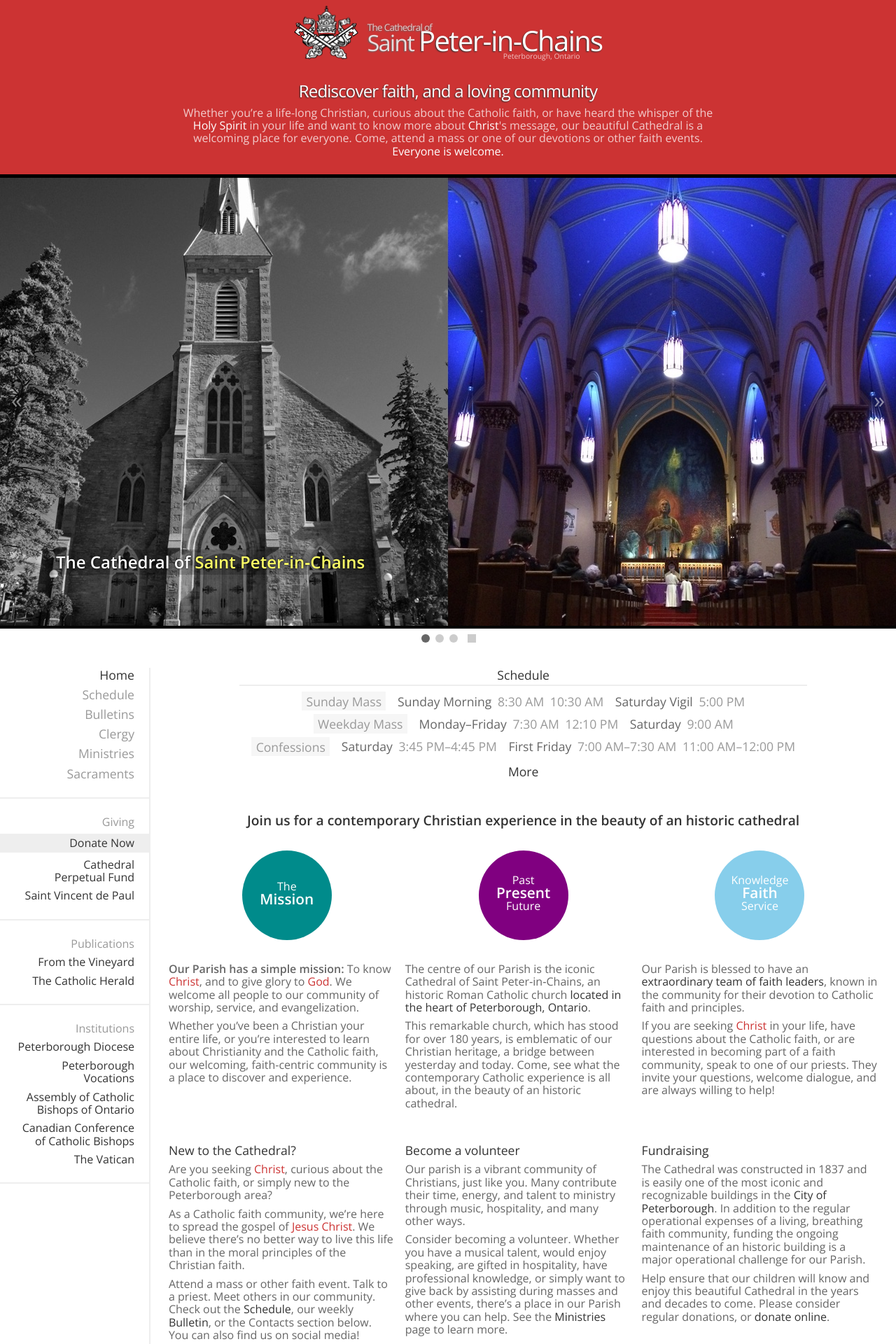
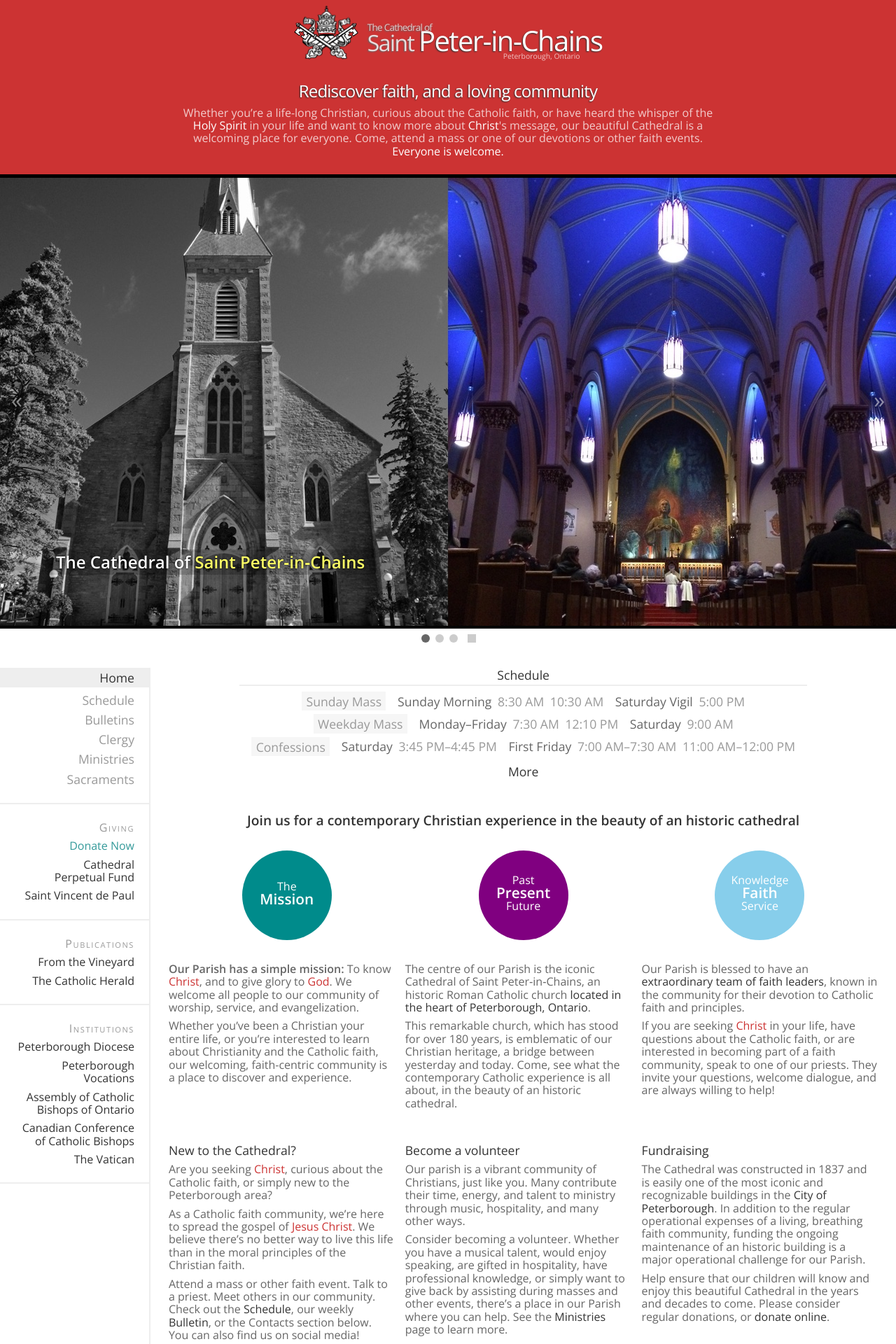
Before and after one commit to stpeterinchains/stpeterinchains.github.io, a Jekyll site: the page built from index.html, in a window 1280 px wide. Shown: the top 1920 px of the page at 70% size. Built offline with Jekyll 4.4.1, drawn with Linux system fonts in a browser that asks for light colours; nearby versions of some CDN libraries.

Commit message:
Changed navbar to highlight link to current page, removed backgrond color from donate now link

```diff
--- a/_layouts/main.html
+++ b/_layouts/main.html
@@ -104,7 +104,7 @@
         {% if page.mnemonic == link.mnemonic %}
         <a class="navbar-current">{{ link.title }}</a>
         {% else %}
-        <a href="{{ link.url | relative_url }}">{{ link.title }}</a>
+        <a {% unless link.mnemonic %}target="_blank" {% endunless %}href="{{ link.url | relative_url }}">{{ link.title }}</a>
         {% endif %}
         {% endfor %}
       </nav>
--- a/styles/layout.scss
+++ b/styles/layout.scss
@@ -324,7 +324,9 @@
 nav.navbar-group > a.navbar-current { color: #333; }
 nav.navbar-group > a.navbar-current:hover { color: #333; }
 
-nav.navbar-group:nth-child(2) > a:first-of-type { font-weight: 600; }
+nav.navbar-group:nth-child(2) > a:first-of-type {
+  font-weight: 400; color: #399;
+}
 nav.navbar-group:nth-child(2) > a:first-of-type:hover { color: #6cc; }
 
 @media screen and (min-width: 48rem) {
@@ -343,7 +345,8 @@
 
   h1.navbar-group-title {
     display: block; margin: 0 0 0.5rem 0; padding: 0 10%;
-    font-weight: 400; font-size: 0.9rem;
+    font-weight: 400; font-size: 0.9rem; font-variant: small-caps;
+    letter-spacing: 0.1rem;
     color: #999;
   }
 
@@ -355,11 +358,12 @@
 
   nav.navbar-group:first-child > a { font-size: 1rem; }
 
-  nav.navbar-group:nth-child(2) > a:first-of-type {
+  nav.navbar-group > a.navbar-current {
     padding: 0.25rem 10%;
-    background-color: #eee; color: #333;
-    font-weight: 400;
+    background-color: #eee;
   }
+
+  nav.navbar-group:nth-child(2) > a:first-of-type {}
   nav.navbar-group:nth-child(2) > a:first-of-type:hover {}
 }
 
```
